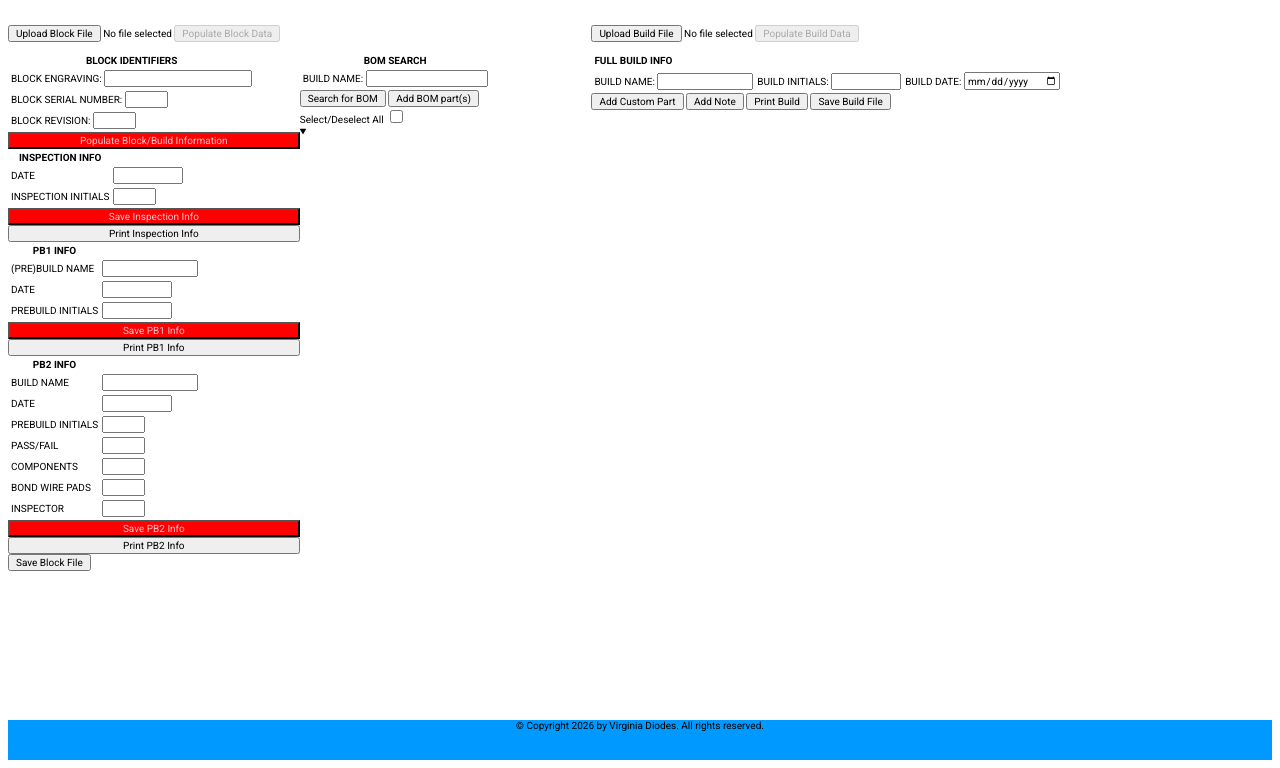
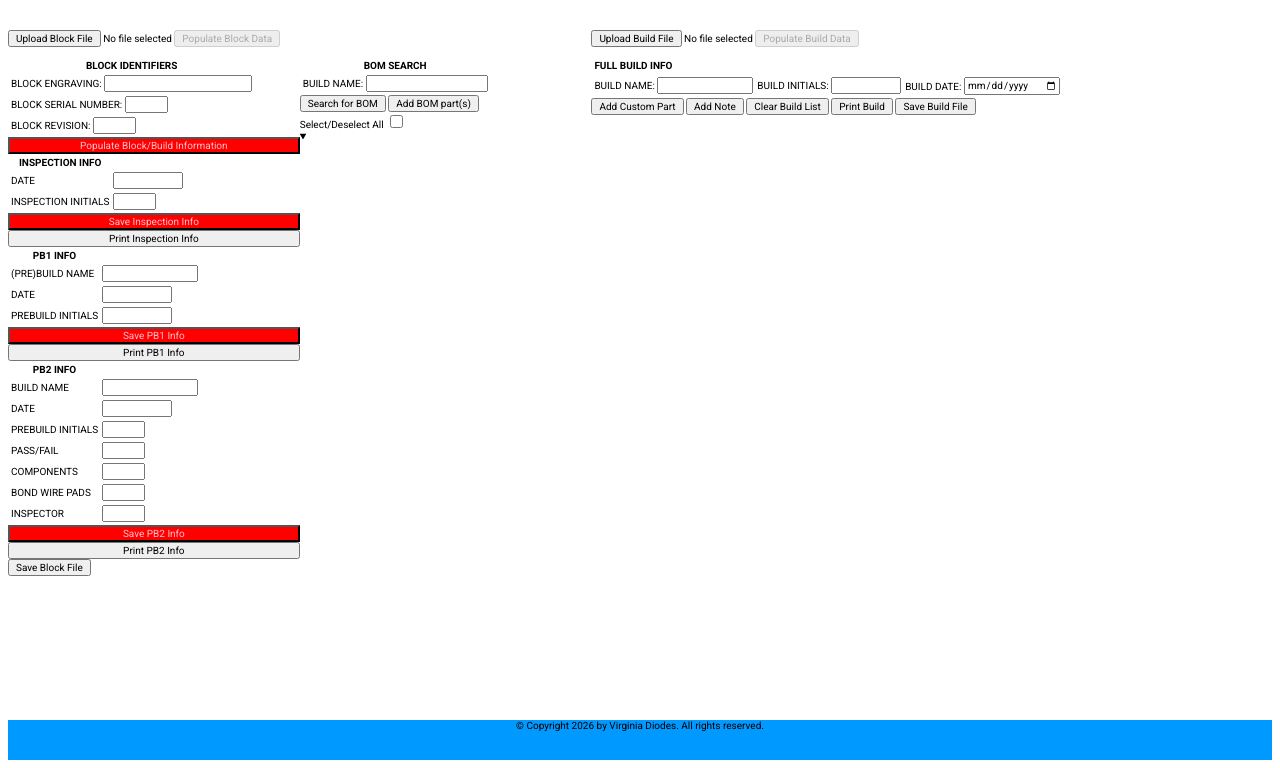
Before and after one commit to virginiadiodesinc/iv_labels_rma_application, a Flask app: page /build in a window 1280 px wide. Shown: the part 48-816 px from the top of the page. Run offline with Flask 3, Linux system fonts and the light colour scheme; lists and menus that the app fills with data are empty.

Commit message:
Small Fixes to Lists
Updated to allow staggered coloring for lists (for readability), added clear all button for build parts list, and updated IV file writing to include "B" next to build SN to adhere to LabView format.

```diff
--- a/app/routes/routes.py
+++ b/app/routes/routes.py
@@ -698,3 +698,7 @@ def check_custom_lot():
 	selected_lot = request.form.get("lot-select")
 
 	return render_template("partials/build-page/custom-lot-input.html", selected_lot=selected_lot)
+
+@bp.get("/clear_build_parts")
+def clear_build_parts():
+	return render_template("partials/block-forms/clear-build-parts-response.html", items=[], notes=[])
--- a/app/static/css/styles.css
+++ b/app/static/css/styles.css
@@ -57,13 +57,13 @@
 }
 
 .content {
-	padding-top: 1%;
-	padding-bottom: 1%;
+	padding-top: 15px;
+	padding-bottom: 15px;
 	flex-grow: 1;
 	flex: 1;
 	order: 2;
-	margin-top: 1%;
-	margin-bottom: 1%;
+	margin-top: 15px;
+	margin-bottom: 15px;
 }
 
 .build-page-container {
@@ -107,6 +107,20 @@
 	grid-column-end: 14;
 }
 
+
+.actual-bom-list > div:nth-child(even) {
+	background-color: lightblue;
+}
+
+.bom-list tr:nth-child(even)
+{
+	background-color: lightblue;
+}
+
+.bom-sub-list tr:nth-child(even)
+{
+	background-color: lightblue;
+}
 /* .bom-list td:nth-child(even), th:nth-child(even) {
   background-color: gray;
 }
--- a/app/templates/partials/block-forms/full-build.html
+++ b/app/templates/partials/block-forms/full-build.html
@@ -33,6 +33,16 @@
 	</button>
 
 	<button
+		id="clear-build-parts-button"
+		name="clear-build-parts-button"
+		hx-get="/clear_build_parts"
+		hx-target="#actual-bom-container"
+		hx-swap="innerHTML"
+		>
+		Clear Build List
+	</button>
+
+	<button
 		id="print-build-button"
 		name="print-build-button"
 		hx-swap-oob="true"
--- a/app/templates/partials/build-page/bom-list.html
+++ b/app/templates/partials/build-page/bom-list.html
@@ -26,7 +26,7 @@
 	</label>
 	<details open>
 		<summary></summary>
-		<table id="bom-list">
+		<table id="bom-list" class="bom-list">
 			<tr>
 				<th id="bom-build-name">{{build_name}}</th>
 			</tr>
```
Also changed, not shown: app/services/write_MicroA_files.py (+6 -1 lines), app/templates/partials/block-forms/clear-build-parts-response.html (+8 -3 lines), app/templates/partials/build-page/part-row.html (+23 -0 lines). Lines whose indentation alone changed are shown as unchanged.
